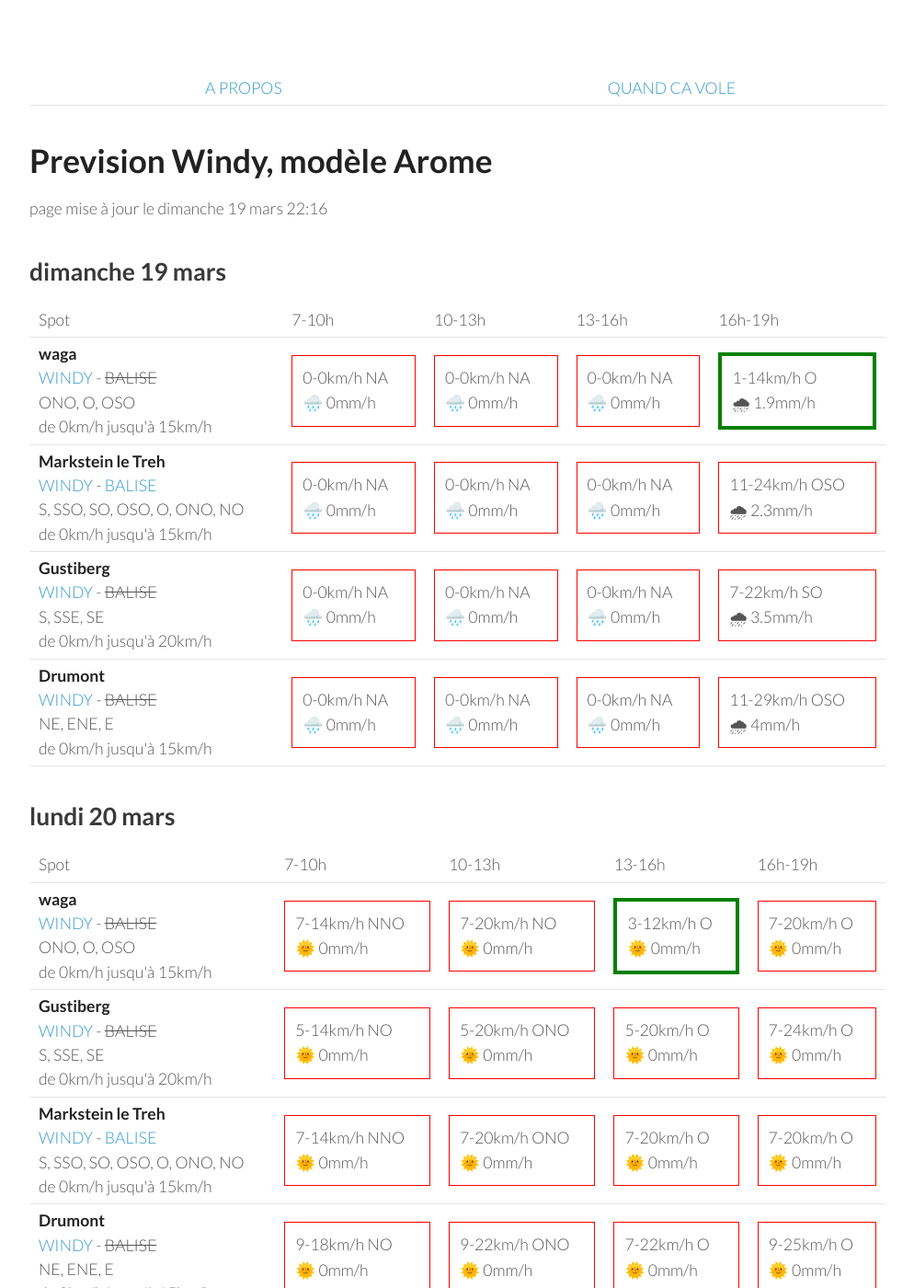
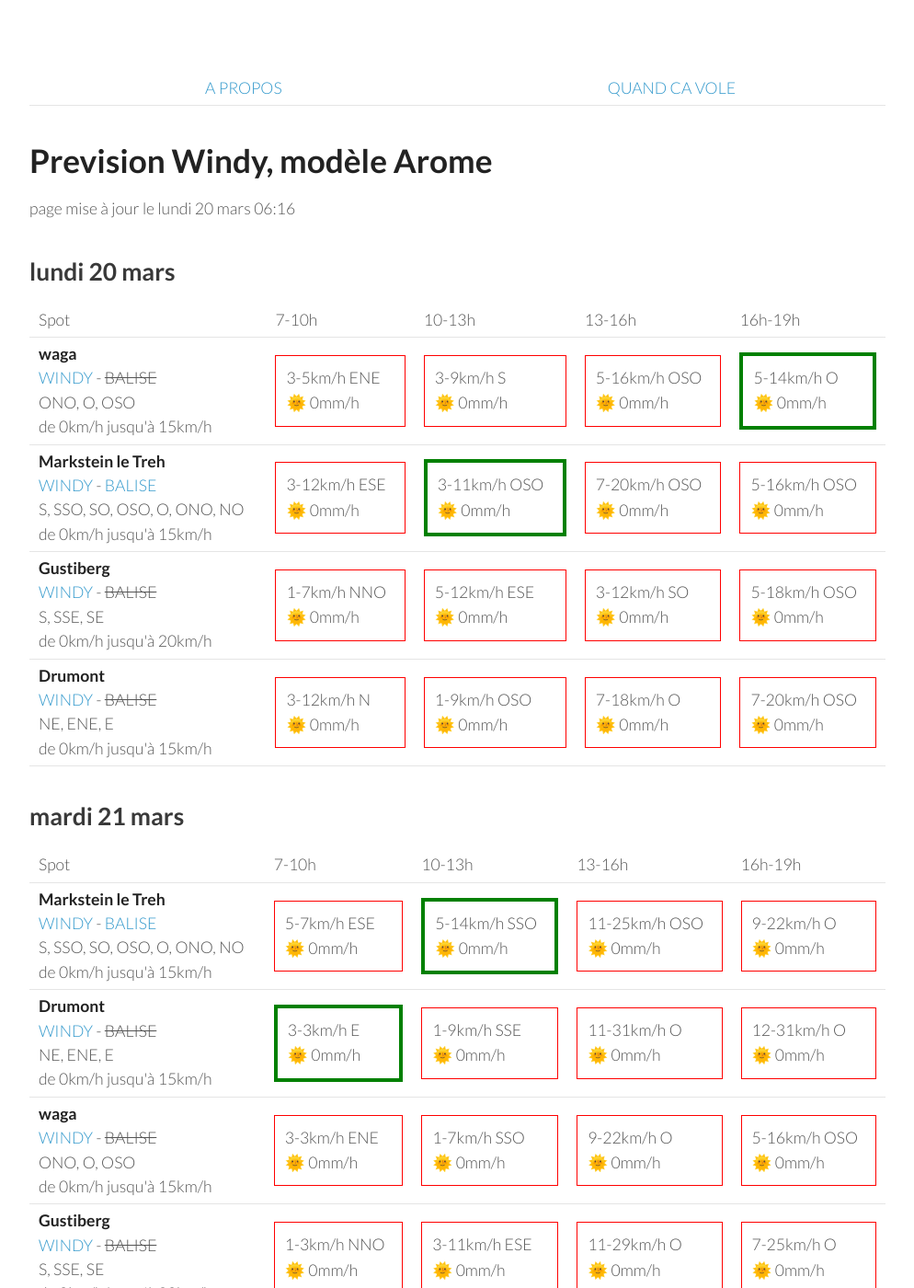
Before and after one commit to parapente-dans-le-nord/parapente-dans-le-nord.github.io, a Jekyll site: the page built from vosges.markdown, in a window 1280 px wide and 1400 px high. Shown: the whole window at 92% size, without its empty margins (26-1020 px from the left). Built offline with Jekyll 4.4.1, drawn with Linux system fonts in a browser that asks for light colours; some of the changed text lies outside the part shown.

Commit message:
update index.markdown

```diff
--- a/vosges.markdown
+++ b/vosges.markdown
@@ -7,60 +7,8 @@ title:  "Tous les spots"
 {: .links}
 
 # Prevision Windy, modèle Arome
-page mise à jour le dimanche 19 mars 22:16
+page mise à jour le lundi 20 mars 06:16
 
-## dimanche 19 mars
-
-{::nomarkdown}
-<table>
-  <tbody>
-    <tr>
-      <td>Spot</td>
-      <td>7-10h</td>
-      <td>10-13h</td>
-      <td>13-16h</td>
-      <td>16h-19h</td>
-    </tr>
-<tr>
-        <td><strong>waga</strong><br><a href="https://windy.com/47.903/6.996?47.900,6.983,15">WINDY</a> - <span class="no-balise"> BALISE </span><br> <span class="vent-favorable">ONO, O, OSO</span><br><span class="force-vent">de 0km/h jusqu'à 15km/h</span> </td>
-
-            <td><div class="not-flyable"><p>0-0km/h NA</p><p>🌧️ 0mm/h</p></div></td>
-            <td><div class="not-flyable"><p>0-0km/h NA</p><p>🌧️ 0mm/h</p></div></td>
-            <td><div class="not-flyable"><p>0-0km/h NA</p><p>🌧️ 0mm/h</p></div></td>
-            <td><div class="flyable"><p>1-14km/h O</p><p>🌧 1.9mm/h</p></div></td>
-
-    </tr>
-<tr>
-        <td><strong>Markstein le Treh</strong><br><a href="https://windy.com/47.926/7.012?47.505,7.012,8,m:eY1agmQ">WINDY</a> - <span class=""><a href="http://www.balisemeteo.com/balise.php?idBalise=136">BALISE</a> </span><br> <span class="vent-favorable">S, SSO, SO, OSO, O, ONO, NO</span><br><span class="force-vent">de 0km/h jusqu'à 15km/h</span> </td>
-
-            <td><div class="not-flyable"><p>0-0km/h NA</p><p>🌧️ 0mm/h</p></div></td>
-            <td><div class="not-flyable"><p>0-0km/h NA</p><p>🌧️ 0mm/h</p></div></td>
-            <td><div class="not-flyable"><p>0-0km/h NA</p><p>🌧️ 0mm/h</p></div></td>
-            <td><div class="not-flyable"><p>11-24km/h OSO</p><p>🌧 2.3mm/h</p></div></td>
-
-    </tr>
-<tr>
-        <td><strong>Gustiberg</strong><br><a href="https://windy.com/47.894/6.934?47.891,6.934,15,m:eYYagmI">WINDY</a> - <span class="no-balise"> BALISE </span><br> <span class="vent-favorable">S, SSE, SE</span><br><span class="force-vent">de 0km/h jusqu'à 20km/h</span> </td>
-
-            <td><div class="not-flyable"><p>0-0km/h NA</p><p>🌧️ 0mm/h</p></div></td>
-            <td><div class="not-flyable"><p>0-0km/h NA</p><p>🌧️ 0mm/h</p></div></td>
-            <td><div class="not-flyable"><p>0-0km/h NA</p><p>🌧️ 0mm/h</p></div></td>
-            <td><div class="not-flyable"><p>7-22km/h SO</p><p>🌧 3.5mm/h</p></div></td>
-
-    </tr>
-<tr>
-        <td><strong>Drumont</strong><br><a href="https://windy.com/47.898/6.919?47.687,6.919,9,m:eYYagmG">WINDY</a> - <span class="no-balise"> BALISE </span><br> <span class="vent-favorable">NE, ENE, E</span><br><span class="force-vent">de 0km/h jusqu'à 15km/h</span> </td>
-
-            <td><div class="not-flyable"><p>0-0km/h NA</p><p>🌧️ 0mm/h</p></div></td>
-            <td><div class="not-flyable"><p>0-0km/h NA</p><p>🌧️ 0mm/h</p></div></td>
-            <td><div class="not-flyable"><p>0-0km/h NA</p><p>🌧️ 0mm/h</p></div></td>
-            <td><div class="not-flyable"><p>11-29km/h OSO</p><p>🌧 4mm/h</p></div></td>
-
-    </tr>
-
-</tbody>
-</table>
-{:/}
 ## lundi 20 mars
 
 {::nomarkdown}
@@ -76,40 +24,40 @@ page mise à jour le dimanche 19 mars 22:16
 <tr>
         <td><strong>waga</strong><br><a href="https://windy.com/47.903/6.996?47.900,6.983,15">WINDY</a> - <span class="no-balise"> BALISE </span><br> <span class="vent-favorable">ONO, O, OSO</span><br><span class="force-vent">de 0km/h jusqu'à 15km/h</span> </td>
 
-            <td><div class="not-flyable"><p>7-14km/h NNO</p><p>🌞 0mm/h</p></div></td>
-            <td><div class="not-flyable"><p>7-20km/h NO</p><p>🌞 0mm/h</p></div></td>
-            <td><div class="flyable"><p>3-12km/h O</p><p>🌞 0mm/h</p></div></td>
-            <td><div class="not-flyable"><p>7-20km/h O</p><p>🌞 0mm/h</p></div></td>
+            <td><div class="not-flyable"><p>3-5km/h ENE</p><p>🌞 0mm/h</p></div></td>
+            <td><div class="not-flyable"><p>3-9km/h S</p><p>🌞 0mm/h</p></div></td>
+            <td><div class="not-flyable"><p>5-16km/h OSO</p><p>🌞 0mm/h</p></div></td>
+            <td><div class="flyable"><p>5-14km/h O</p><p>🌞 0mm/h</p></div></td>
+
+
+    </tr>
+<tr>
+        <td><strong>Markstein le Treh</strong><br><a href="https://windy.com/47.926/7.012?47.505,7.012,8,m:eY1agmQ">WINDY</a> - <span class=""><a href="http://www.balisemeteo.com/balise.php?idBalise=136">BALISE</a> </span><br> <span class="vent-favorable">S, SSO, SO, OSO, O, ONO, NO</span><br><span class="force-vent">de 0km/h jusqu'à 15km/h</span> </td>
+
+            <td><div class="not-flyable"><p>3-12km/h ESE</p><p>🌞 0mm/h</p></div></td>
+            <td><div class="flyable"><p>3-11km/h OSO</p><p>🌞 0mm/h</p></div></td>
+            <td><div class="not-flyable"><p>7-20km/h OSO</p><p>🌞 0mm/h</p></div></td>
+            <td><div class="not-flyable"><p>5-16km/h OSO</p><p>🌞 0mm/h</p></div></td>
 
 
     </tr>
 <tr>
         <td><strong>Gustiberg</strong><br><a href="https://windy.com/47.894/6.934?47.891,6.934,15,m:eYYagmI">WINDY</a> - <span class="no-balise"> BALISE </span><br> <span class="vent-favorable">S, SSE, SE</span><br><span class="force-vent">de 0km/h jusqu'à 20km/h</span> </td>
 
-            <td><div class="not-flyable"><p>5-14km/h NO</p><p>🌞 0mm/h</p></div></td>
-            <td><div class="not-flyable"><p>5-20km/h ONO</p><p>🌞 0mm/h</p></div></td>
-            <td><div class="not-flyable"><p>5-20km/h O</p><p>🌞 0mm/h</p></div></td>
-            <td><div class="not-flyable"><p>7-24km/h O</p><p>🌞 0mm/h</p></div></td>
-
-
-    </tr>
-<tr>
-        <td><strong>Markstein le Treh</strong><br><a href="https://windy.com/47.926/7.012?47.505,7.012,8,m:eY1agmQ">WINDY</a> - <span class=""><a href="http://www.balisemeteo.com/balise.php?idBalise=136">BALISE</a> </span><br> <span class="vent-favorable">S, SSO, SO, OSO, O, ONO, NO</span><br><span class="force-vent">de 0km/h jusqu'à 15km/h</span> </td>
-
-            <td><div class="not-flyable"><p>7-14km/h NNO</p><p>🌞 0mm/h</p></div></td>
-            <td><div class="not-flyable"><p>7-20km/h ONO</p><p>🌞 0mm/h</p></div></td>
-            <td><div class="not-flyable"><p>7-20km/h O</p><p>🌞 0mm/h</p></div></td>
-            <td><div class="not-flyable"><p>7-20km/h O</p><p>🌞 0mm/h</p></div></td>
+            <td><div class="not-flyable"><p>1-7km/h NNO</p><p>🌞 0mm/h</p></div></td>
+            <td><div class="not-flyable"><p>5-12km/h ESE</p><p>🌞 0mm/h</p></div></td>
+            <td><div class="not-flyable"><p>3-12km/h SO</p><p>🌞 0mm/h</p></div></td>
+            <td><div class="not-flyable"><p>5-18km/h OSO</p><p>🌞 0mm/h</p></div></td>
 
 
     </tr>
 <tr>
         <td><strong>Drumont</strong><br><a href="https://windy.com/47.898/6.919?47.687,6.919,9,m:eYYagmG">WINDY</a> - <span class="no-balise"> BALISE </span><br> <span class="vent-favorable">NE, ENE, E</span><br><span class="force-vent">de 0km/h jusqu'à 15km/h</span> </td>
 
-            <td><div class="not-flyable"><p>9-18km/h NO</p><p>🌞 0mm/h</p></div></td>
-            <td><div class="not-flyable"><p>9-22km/h ONO</p><p>🌞 0mm/h</p></div></td>
-            <td><div class="not-flyable"><p>7-22km/h O</p><p>🌞 0mm/h</p></div></td>
-            <td><div class="not-flyable"><p>9-25km/h O</p><p>🌞 0mm/h</p></div></td>
+            <td><div class="not-flyable"><p>3-12km/h N</p><p>🌞 0mm/h</p></div></td>
+            <td><div class="not-flyable"><p>1-9km/h OSO</p><p>🌞 0mm/h</p></div></td>
+            <td><div class="not-flyable"><p>7-18km/h O</p><p>🌞 0mm/h</p></div></td>
+            <td><div class="not-flyable"><p>7-20km/h OSO</p><p>🌞 0mm/h</p></div></td>
 
 
     </tr>
@@ -130,12 +78,32 @@ page mise à jour le dimanche 19 mars 22:16
       <td>16h-19h</td>
     </tr>
 <tr>
+        <td><strong>Markstein le Treh</strong><br><a href="https://windy.com/47.926/7.012?47.505,7.012,8,m:eY1agmQ">WINDY</a> - <span class=""><a href="http://www.balisemeteo.com/balise.php?idBalise=136">BALISE</a> </span><br> <span class="vent-favorable">S, SSO, SO, OSO, O, ONO, NO</span><br><span class="force-vent">de 0km/h jusqu'à 15km/h</span> </td>
+
+            <td><div class="not-flyable"><p>5-7km/h ESE</p><p>🌞 0mm/h</p></div></td>
+            <td><div class="flyable"><p>5-14km/h SSO</p><p>🌞 0mm/h</p></div></td>
+            <td><div class="not-flyable"><p>11-25km/h OSO</p><p>🌞 0mm/h</p></div></td>
+            <td><div class="not-flyable"><p>9-22km/h O</p><p>🌞 0mm/h</p></div></td>
+
+
+    </tr>
+<tr>
         <td><strong>Drumont</strong><br><a href="https://windy.com/47.898/6.919?47.687,6.919,9,m:eYYagmG">WINDY</a> - <span class="no-balise"> BALISE </span><br> <span class="vent-favorable">NE, ENE, E</span><br><span class="force-vent">de 0km/h jusqu'à 15km/h</span> </td>
 
-            <td><div class="flyable"><p>1-3km/h E</p><p>🌞 0mm/h</p></div></td>
-            <td><div class="not-flyable"><p>7-20km/h SO</p><p>🌞 0mm/h</p></div></td>
-            <td><div class="not-flyable"><p>12-35km/h OSO</p><p>🌞 0mm/h</p></div></td>
-            <td><div class="not-flyable"><p>12-35km/h OSO</p><p>🌞 0mm/h</p></div></td>
+            <td><div class="flyable"><p>3-3km/h E</p><p>🌞 0mm/h</p></div></td>
+            <td><div class="not-flyable"><p>1-9km/h SSE</p><p>🌞 0mm/h</p></div></td>
+            <td><div class="not-flyable"><p>11-31km/h O</p><p>🌞 0mm/h</p></div></td>
+            <td><div class="not-flyable"><p>12-31km/h O</p><p>🌞 0mm/h</p></div></td>
+
+
+    </tr>
+<tr>
+        <td><strong>waga</strong><br><a href="https://windy.com/47.903/6.996?47.900,6.983,15">WINDY</a> - <span class="no-balise"> BALISE </span><br> <span class="vent-favorable">ONO, O, OSO</span><br><span class="force-vent">de 0km/h jusqu'à 15km/h</span> </td>
+
+            <td><div class="not-flyable"><p>3-3km/h ENE</p><p>🌞 0mm/h</p></div></td>
+            <td><div class="not-flyable"><p>1-7km/h SSO</p><p>🌞 0mm/h</p></div></td>
+            <td><div class="not-flyable"><p>9-22km/h O</p><p>🌞 0mm/h</p></div></td>
+            <td><div class="not-flyable"><p>5-16km/h OSO</p><p>🌞 0mm/h</p></div></td>
 
 
     </tr>
@@ -143,29 +111,9 @@ page mise à jour le dimanche 19 mars 22:16
         <td><strong>Gustiberg</strong><br><a href="https://windy.com/47.894/6.934?47.891,6.934,15,m:eYYagmI">WINDY</a> - <span class="no-balise"> BALISE </span><br> <span class="vent-favorable">S, SSE, SE</span><br><span class="force-vent">de 0km/h jusqu'à 20km/h</span> </td>
 
             <td><div class="not-flyable"><p>1-3km/h NNO</p><p>🌞 0mm/h</p></div></td>
-            <td><div class="not-flyable"><p>5-20km/h SO</p><p>🌞 0mm/h</p></div></td>
-            <td><div class="not-flyable"><p>12-35km/h OSO</p><p>🌞 0mm/h</p></div></td>
-            <td><div class="not-flyable"><p>12-37km/h OSO</p><p>🌞 0mm/h</p></div></td>
-
-
-    </tr>
-<tr>
-        <td><strong>Markstein le Treh</strong><br><a href="https://windy.com/47.926/7.012?47.505,7.012,8,m:eY1agmQ">WINDY</a> - <span class=""><a href="http://www.balisemeteo.com/balise.php?idBalise=136">BALISE</a> </span><br> <span class="vent-favorable">S, SSO, SO, OSO, O, ONO, NO</span><br><span class="force-vent">de 0km/h jusqu'à 15km/h</span> </td>
-
-            <td><div class="not-flyable"><p>5-5km/h SE</p><p>🌞 0mm/h</p></div></td>
-            <td><div class="not-flyable"><p>5-20km/h SO</p><p>🌞 0mm/h</p></div></td>
-            <td><div class="not-flyable"><p>12-35km/h OSO</p><p>🌞 0mm/h</p></div></td>
-            <td><div class="not-flyable"><p>12-38km/h OSO</p><p>🌞 0mm/h</p></div></td>
-
-
-    </tr>
-<tr>
-        <td><strong>waga</strong><br><a href="https://windy.com/47.903/6.996?47.900,6.983,15">WINDY</a> - <span class="no-balise"> BALISE </span><br> <span class="vent-favorable">ONO, O, OSO</span><br><span class="force-vent">de 0km/h jusqu'à 15km/h</span> </td>
-
-            <td><div class="not-flyable"><p>3-3km/h NE</p><p>🌞 0mm/h</p></div></td>
-            <td><div class="not-flyable"><p>5-20km/h SO</p><p>🌞 0mm/h</p></div></td>
-            <td><div class="not-flyable"><p>12-37km/h OSO</p><p>🌧 0.2mm/h</p></div></td>
-            <td><div class="not-flyable"><p>12-38km/h OSO</p><p>🌞 0mm/h</p></div></td>
+            <td><div class="not-flyable"><p>3-11km/h ESE</p><p>🌞 0mm/h</p></div></td>
+            <td><div class="not-flyable"><p>11-29km/h O</p><p>🌞 0mm/h</p></div></td>
+            <td><div class="not-flyable"><p>7-25km/h O</p><p>🌞 0mm/h</p></div></td>
 
 
     </tr>
@@ -188,40 +136,40 @@ page mise à jour le dimanche 19 mars 22:16
 <tr>
         <td><strong>Markstein le Treh</strong><br><a href="https://windy.com/47.926/7.012?47.505,7.012,8,m:eY1agmQ">WINDY</a> - <span class=""><a href="http://www.balisemeteo.com/balise.php?idBalise=136">BALISE</a> </span><br> <span class="vent-favorable">S, SSO, SO, OSO, O, ONO, NO</span><br><span class="force-vent">de 0km/h jusqu'à 15km/h</span> </td>
 
-            <td><div class="not-flyable"><p>12-46km/h OSO</p><p>🌞 0mm/h</p></div></td>
+            <td><div class="not-flyable"><p>12-44km/h OSO</p><p>🌞 0mm/h</p></div></td>
             <td><div class="not-flyable"><p>24-64km/h OSO</p><p>🌞 0mm/h</p></div></td>
-            <td><div class="not-flyable"><p>22-66km/h OSO</p><p>🌞 0mm/h</p></div></td>
-            <td><div class="not-flyable"><p>18-62km/h OSO</p><p>🌧 0.9mm/h</p></div></td>
+            <td><div class="not-flyable"><p>22-68km/h OSO</p><p>🌞 0mm/h</p></div></td>
+            <td><div class="not-flyable"><p>18-62km/h OSO</p><p>🌞 0mm/h</p></div></td>
 
 
     </tr>
 <tr>
         <td><strong>Drumont</strong><br><a href="https://windy.com/47.898/6.919?47.687,6.919,9,m:eYYagmG">WINDY</a> - <span class="no-balise"> BALISE </span><br> <span class="vent-favorable">NE, ENE, E</span><br><span class="force-vent">de 0km/h jusqu'à 15km/h</span> </td>
 
-            <td><div class="not-flyable"><p>12-38km/h OSO</p><p>🌞 0mm/h</p></div></td>
-            <td><div class="not-flyable"><p>22-57km/h OSO</p><p>🌞 0mm/h</p></div></td>
-            <td><div class="not-flyable"><p>22-62km/h OSO</p><p>🌞 0mm/h</p></div></td>
-            <td><div class="not-flyable"><p>20-57km/h OSO</p><p>🌧 0.3mm/h</p></div></td>
+            <td><div class="not-flyable"><p>12-37km/h OSO</p><p>🌞 0mm/h</p></div></td>
+            <td><div class="not-flyable"><p>22-55km/h OSO</p><p>🌞 0mm/h</p></div></td>
+            <td><div class="not-flyable"><p>22-64km/h OSO</p><p>🌞 0mm/h</p></div></td>
+            <td><div class="not-flyable"><p>18-57km/h OSO</p><p>🌞 0mm/h</p></div></td>
 
 
     </tr>
 <tr>
         <td><strong>waga</strong><br><a href="https://windy.com/47.903/6.996?47.900,6.983,15">WINDY</a> - <span class="no-balise"> BALISE </span><br> <span class="vent-favorable">ONO, O, OSO</span><br><span class="force-vent">de 0km/h jusqu'à 15km/h</span> </td>
 
-            <td><div class="not-flyable"><p>12-46km/h OSO</p><p>🌞 0mm/h</p></div></td>
+            <td><div class="not-flyable"><p>12-44km/h OSO</p><p>🌞 0mm/h</p></div></td>
             <td><div class="not-flyable"><p>24-64km/h OSO</p><p>🌞 0mm/h</p></div></td>
             <td><div class="not-flyable"><p>22-68km/h OSO</p><p>🌞 0mm/h</p></div></td>
-            <td><div class="not-flyable"><p>18-62km/h OSO</p><p>🌧 0.6mm/h</p></div></td>
+            <td><div class="not-flyable"><p>18-62km/h OSO</p><p>🌞 0mm/h</p></div></td>
 
 
     </tr>
 <tr>
         <td><strong>Gustiberg</strong><br><a href="https://windy.com/47.894/6.934?47.891,6.934,15,m:eYYagmI">WINDY</a> - <span class="no-balise"> BALISE </span><br> <span class="vent-favorable">S, SSE, SE</span><br><span class="force-vent">de 0km/h jusqu'à 20km/h</span> </td>
 
-            <td><div class="not-flyable"><p>12-40km/h OSO</p><p>🌞 0mm/h</p></div></td>
-            <td><div class="not-flyable"><p>22-59km/h OSO</p><p>🌞 0mm/h</p></div></td>
+            <td><div class="not-flyable"><p>12-38km/h OSO</p><p>🌞 0mm/h</p></div></td>
+            <td><div class="not-flyable"><p>22-57km/h OSO</p><p>🌞 0mm/h</p></div></td>
             <td><div class="not-flyable"><p>22-64km/h OSO</p><p>🌞 0mm/h</p></div></td>
-            <td><div class="not-flyable"><p>20-59km/h OSO</p><p>🌧 0.3mm/h</p></div></td>
+            <td><div class="not-flyable"><p>18-59km/h OSO</p><p>🌞 0mm/h</p></div></td>
 
 
     </tr>
@@ -244,18 +192,28 @@ page mise à jour le dimanche 19 mars 22:16
 <tr>
         <td><strong>Markstein le Treh</strong><br><a href="https://windy.com/47.926/7.012?47.505,7.012,8,m:eY1agmQ">WINDY</a> - <span class=""><a href="http://www.balisemeteo.com/balise.php?idBalise=136">BALISE</a> </span><br> <span class="vent-favorable">S, SSO, SO, OSO, O, ONO, NO</span><br><span class="force-vent">de 0km/h jusqu'à 15km/h</span> </td>
 
-            <td><div class="not-flyable"><p>16-57km/h OSO</p><p>🌧 0.8mm/h</p></div></td>
-            <td><div class="not-flyable"><p>18-68km/h OSO</p><p>🌧 1.8mm/h</p></div></td>
+            <td><div class="not-flyable"><p>20-62km/h OSO</p><p>🌧 0.3mm/h</p></div></td>
+            <td><div class="not-flyable"><p>18-64km/h OSO</p><p>🌧 2.5mm/h</p></div></td>
             <td><div class="not-flyable"><p>16-59km/h OSO</p><p>🌧 1.4mm/h</p></div></td>
             <td><div class="not-flyable"><p>12-55km/h OSO</p><p>🌞 0mm/h</p></div></td>
 
 
     </tr>
 <tr>
+        <td><strong>Drumont</strong><br><a href="https://windy.com/47.898/6.919?47.687,6.919,9,m:eYYagmG">WINDY</a> - <span class="no-balise"> BALISE </span><br> <span class="vent-favorable">NE, ENE, E</span><br><span class="force-vent">de 0km/h jusqu'à 15km/h</span> </td>
+
+            <td><div class="not-flyable"><p>18-55km/h OSO</p><p>🌧 0.3mm/h</p></div></td>
+            <td><div class="not-flyable"><p>18-55km/h OSO</p><p>🌧 2.9mm/h</p></div></td>
+            <td><div class="not-flyable"><p>16-51km/h OSO</p><p>🌧 1.7mm/h</p></div></td>
+            <td><div class="not-flyable"><p>12-48km/h OSO</p><p>🌞 0mm/h</p></div></td>
+
+
+    </tr>
+<tr>
         <td><strong>waga</strong><br><a href="https://windy.com/47.903/6.996?47.900,6.983,15">WINDY</a> - <span class="no-balise"> BALISE </span><br> <span class="vent-favorable">ONO, O, OSO</span><br><span class="force-vent">de 0km/h jusqu'à 15km/h</span> </td>
 
-            <td><div class="not-flyable"><p>16-57km/h OSO</p><p>🌧 0.9mm/h</p></div></td>
-            <td><div class="not-flyable"><p>18-68km/h OSO</p><p>🌧 1.8mm/h</p></div></td>
+            <td><div class="not-flyable"><p>20-64km/h OSO</p><p>🌧 0.3mm/h</p></div></td>
+            <td><div class="not-flyable"><p>18-64km/h OSO</p><p>🌧 2.6mm/h</p></div></td>
             <td><div class="not-flyable"><p>16-59km/h OSO</p><p>🌧 1.5mm/h</p></div></td>
             <td><div class="not-flyable"><p>12-55km/h OSO</p><p>🌞 0mm/h</p></div></td>
 
@@ -264,19 +222,9 @@ page mise à jour le dimanche 19 mars 22:16
 <tr>
         <td><strong>Gustiberg</strong><br><a href="https://windy.com/47.894/6.934?47.891,6.934,15,m:eYYagmI">WINDY</a> - <span class="no-balise"> BALISE </span><br> <span class="vent-favorable">S, SSE, SE</span><br><span class="force-vent">de 0km/h jusqu'à 20km/h</span> </td>
 
-            <td><div class="not-flyable"><p>16-50km/h OSO</p><p>🌧 0.9mm/h</p></div></td>
-            <td><div class="not-flyable"><p>18-61km/h OSO</p><p>🌧 1.9mm/h</p></div></td>
+            <td><div class="not-flyable"><p>18-57km/h OSO</p><p>🌧 0.3mm/h</p></div></td>
+            <td><div class="not-flyable"><p>18-57km/h OSO</p><p>🌧 2.8mm/h</p></div></td>
             <td><div class="not-flyable"><p>16-53km/h OSO</p><p>🌧 1.6mm/h</p></div></td>
-            <td><div class="not-flyable"><p>12-48km/h OSO</p><p>🌞 0mm/h</p></div></td>
-
-
-    </tr>
-<tr>
-        <td><strong>Drumont</strong><br><a href="https://windy.com/47.898/6.919?47.687,6.919,9,m:eYYagmG">WINDY</a> - <span class="no-balise"> BALISE </span><br> <span class="vent-favorable">NE, ENE, E</span><br><span class="force-vent">de 0km/h jusqu'à 15km/h</span> </td>
-
-            <td><div class="not-flyable"><p>16-50km/h OSO</p><p>🌧 1mm/h</p></div></td>
-            <td><div class="not-flyable"><p>18-59km/h OSO</p><p>🌧 2mm/h</p></div></td>
-            <td><div class="not-flyable"><p>16-51km/h OSO</p><p>🌧 1.7mm/h</p></div></td>
             <td><div class="not-flyable"><p>12-48km/h OSO</p><p>🌞 0mm/h</p></div></td>
 
 
```
